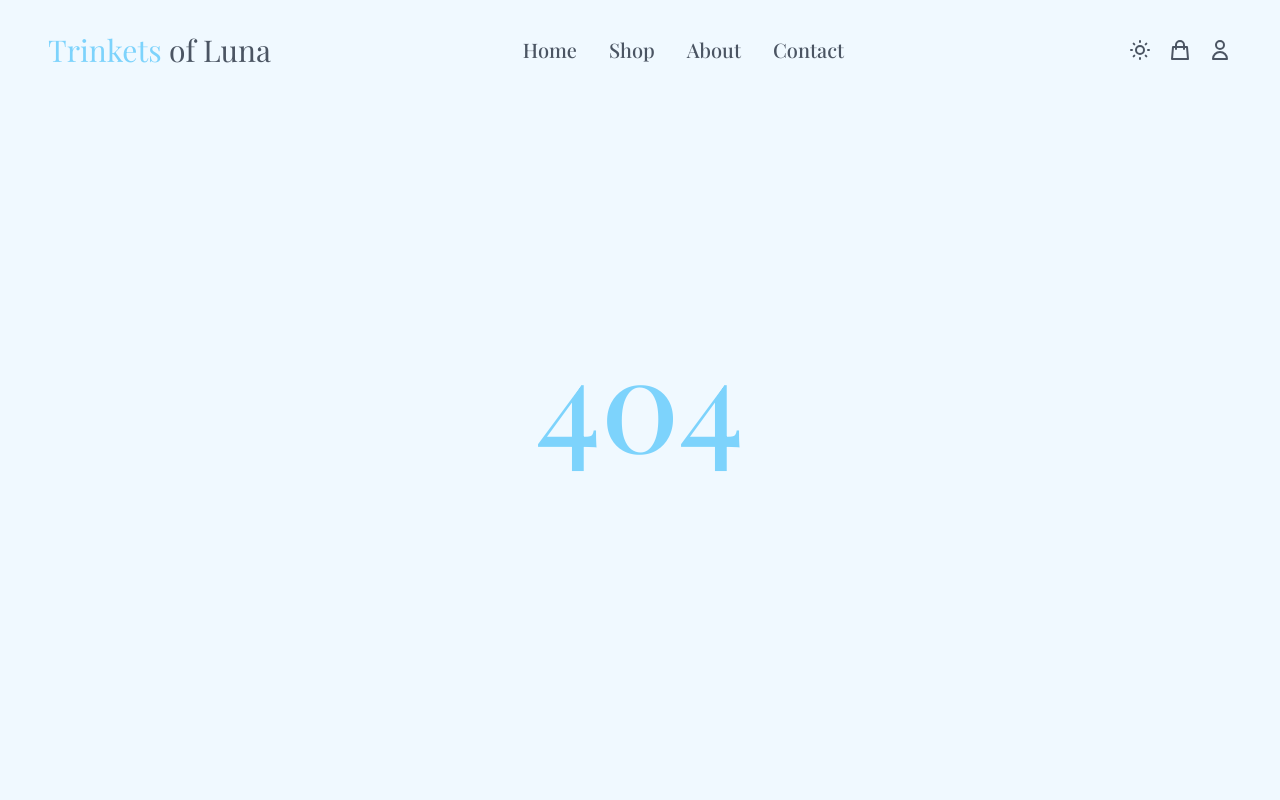
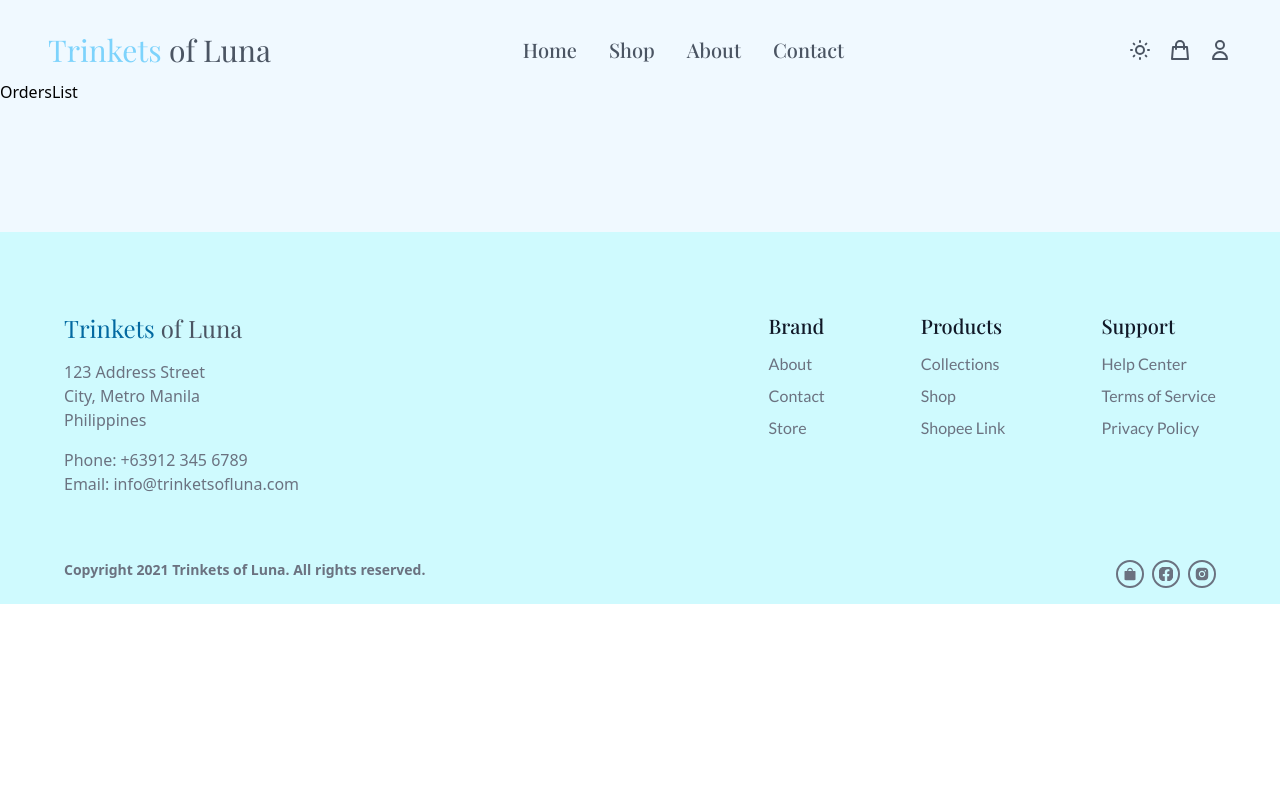
Before and after one commit to cedricquitor/trinketsofluna-ecommerce-web-app, a React (Create React App) app: page /admin/orders in a window 1280 px wide. Shown: the top 800 px of the page. Built offline with nearby package versions, Linux system fonts and the light colour scheme; no server answers.

Commit message:
Initialized and added route for orders and viewing individual order

```diff
--- a/src/App.js
+++ b/src/App.js
@@ -30,6 +30,8 @@ import RemoveProduct from "./components/DeleteProduct";
 import ArchiveProduct from "./components/ArchiveProduct";
 import ActivateProduct from "./components/ActivateProduct";
 import Sandbox from "./components/Sandbox";
+import Orders from "./pages/orders";
+import Order from "./components/Order";
 
 // Redux
 import { configureStore } from "@reduxjs/toolkit";
@@ -203,6 +205,22 @@ const App = () => {
               }
             />
             <Route
+              path="/admin/orders"
+              element={
+                <MainLayout>
+                  <Orders />
+                </MainLayout>
+              }
+            />
+            <Route
+              path="/admin/orders/view"
+              element={
+                <MainLayout>
+                  <Order />
+                </MainLayout>
+              }
+            />
+            <Route
               path="/sandbox"
               element={
                 <MainLayout>
--- /dev/null
+++ b/src/components/Order.jsx
@@ -0,0 +1,11 @@
+import React from "react";
+
+const Order = () => {
+  return (
+    <section>
+      <h1>Order</h1>
+    </section>
+  );
+};
+
+export default Order;
--- /dev/null
+++ b/src/components/OrdersList.jsx
@@ -0,0 +1,11 @@
+import React from "react";
+
+const OrdersList = () => {
+  return (
+    <div>
+      <h1>OrdersList</h1>
+    </div>
+  );
+};
+
+export default OrdersList;
--- a/src/pages/Cart.jsx
+++ b/src/pages/Cart.jsx
@@ -3,9 +3,9 @@ import ShoppingCart from "../components/ShoppingCart";
 
 const Cart = () => {
   return (
-    <div>
+    <>
       <ShoppingCart />
-    </div>
+    </>
   );
 };
 
--- /dev/null
+++ b/src/pages/orders.jsx
@@ -0,0 +1,12 @@
+import React from "react";
+import OrdersList from "../components/OrdersList";
+
+const Orders = () => {
+  return (
+    <>
+      <OrdersList />
+    </>
+  );
+};
+
+export default Orders;
```
